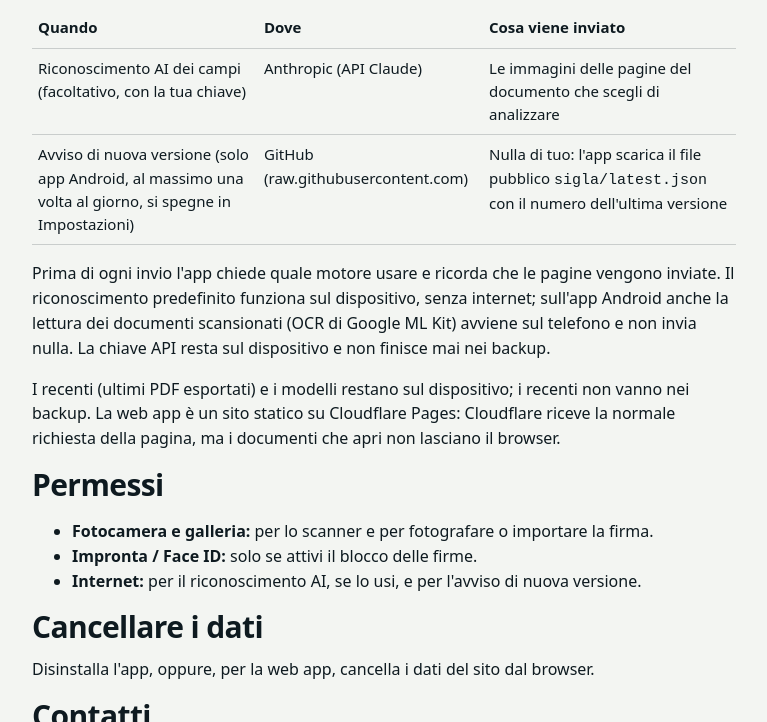
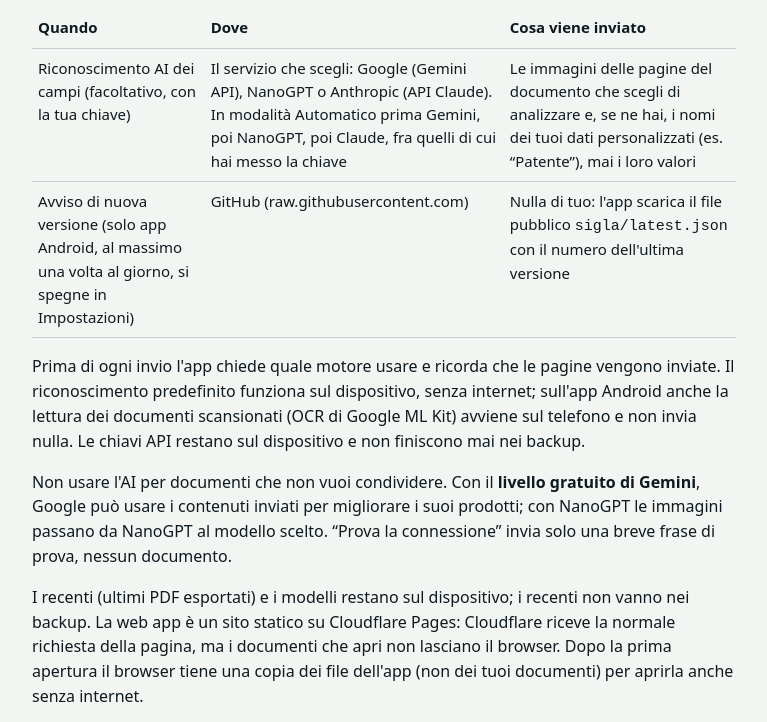
Before and after one commit to Layaris/DMReleases, a plain HTML site: page docs/sigla/privacy.html in a window 1280 px wide. Shown: the part 521-1243 px from the top of the page, without its empty margins (256-1023 px from the left). Drawn offline with Linux system fonts and the light colour scheme.

Commit message:
Sigla: AI anche con Gemini e NanoGPT, web app che si apre senza internet
Privacy (sito e markdown): servizi AI scelti dall'utente, invio dei nomi dei dati
personalizzati, avviso sul livello gratuito di Gemini, copia dei file dell'app nel
browser. Guida, README e pagina di Sigla aggiornati.

Co-Authored-By: Claude Opus 5.5 <noreply@anthropic.com>
Claude-Session: https://claude.ai/code/session_01VUdENjmbVqvJ6YCc4FEP1V

```diff
--- a/docs/sigla/privacy.html
+++ b/docs/sigla/privacy.html
@@ -44,13 +44,14 @@
         <h2>Quando l'app usa internet</h2>
         <table class="tabella">
           <thead><tr><th>Quando</th><th>Dove</th><th>Cosa viene inviato</th></tr></thead>
-          <tbody><tr><td>Riconoscimento AI dei campi (facoltativo, con la tua chiave)</td><td>Anthropic (API Claude)</td><td>Le immagini delle pagine del documento che scegli di analizzare</td></tr>
+          <tbody><tr><td>Riconoscimento AI dei campi (facoltativo, con la tua chiave)</td><td>Il servizio che scegli: Google (Gemini API), NanoGPT o Anthropic (API Claude). In modalità Automatico prima Gemini, poi NanoGPT, poi Claude, fra quelli di cui hai messo la chiave</td><td>Le immagini delle pagine del documento che scegli di analizzare e, se ne hai, i nomi dei tuoi dati personalizzati (es. “Patente”), mai i loro valori</td></tr>
             <tr><td>Avviso di nuova versione (solo app Android, al massimo una volta al giorno, si spegne in Impostazioni)</td><td>GitHub (raw.githubusercontent.com)</td><td>Nulla di tuo: l'app scarica il file pubblico <code>sigla/latest.json</code> con il numero dell'ultima versione</td></tr></tbody>
         </table>
         <p>Prima di ogni invio l'app chiede quale motore usare e ricorda che le pagine vengono inviate. Il riconoscimento
           predefinito funziona sul dispositivo, senza internet; sull'app Android anche la lettura dei documenti
-          scansionati (OCR di Google ML Kit) avviene sul telefono e non invia nulla. La chiave API resta sul dispositivo e non finisce mai nei backup.</p>
-        <p>I recenti (ultimi PDF esportati) e i modelli restano sul dispositivo; i recenti non vanno nei backup. La web app è un sito statico su Cloudflare Pages: Cloudflare riceve la normale richiesta della pagina, ma i documenti che apri non lasciano il browser.</p>
+          scansionati (OCR di Google ML Kit) avviene sul telefono e non invia nulla. Le chiavi API restano sul dispositivo e non finiscono mai nei backup.</p>
+        <p>Non usare l'AI per documenti che non vuoi condividere. Con il <strong>livello gratuito di Gemini</strong>, Google può usare i contenuti inviati per migliorare i suoi prodotti; con NanoGPT le immagini passano da NanoGPT al modello scelto. “Prova la connessione” invia solo una breve frase di prova, nessun documento.</p>
+        <p>I recenti (ultimi PDF esportati) e i modelli restano sul dispositivo; i recenti non vanno nei backup. La web app è un sito statico su Cloudflare Pages: Cloudflare riceve la normale richiesta della pagina, ma i documenti che apri non lasciano il browser. Dopo la prima apertura il browser tiene una copia dei file dell'app (non dei tuoi documenti) per aprirla anche senza internet.</p>
         <h2>Permessi</h2>
         <ul>
           <li><strong>Fotocamera e galleria:</strong> per lo scanner e per fotografare o importare la firma.</li>
```
Also changed, not shown: docs/sigla/index.html (+2 -2 lines), 3 other files.
